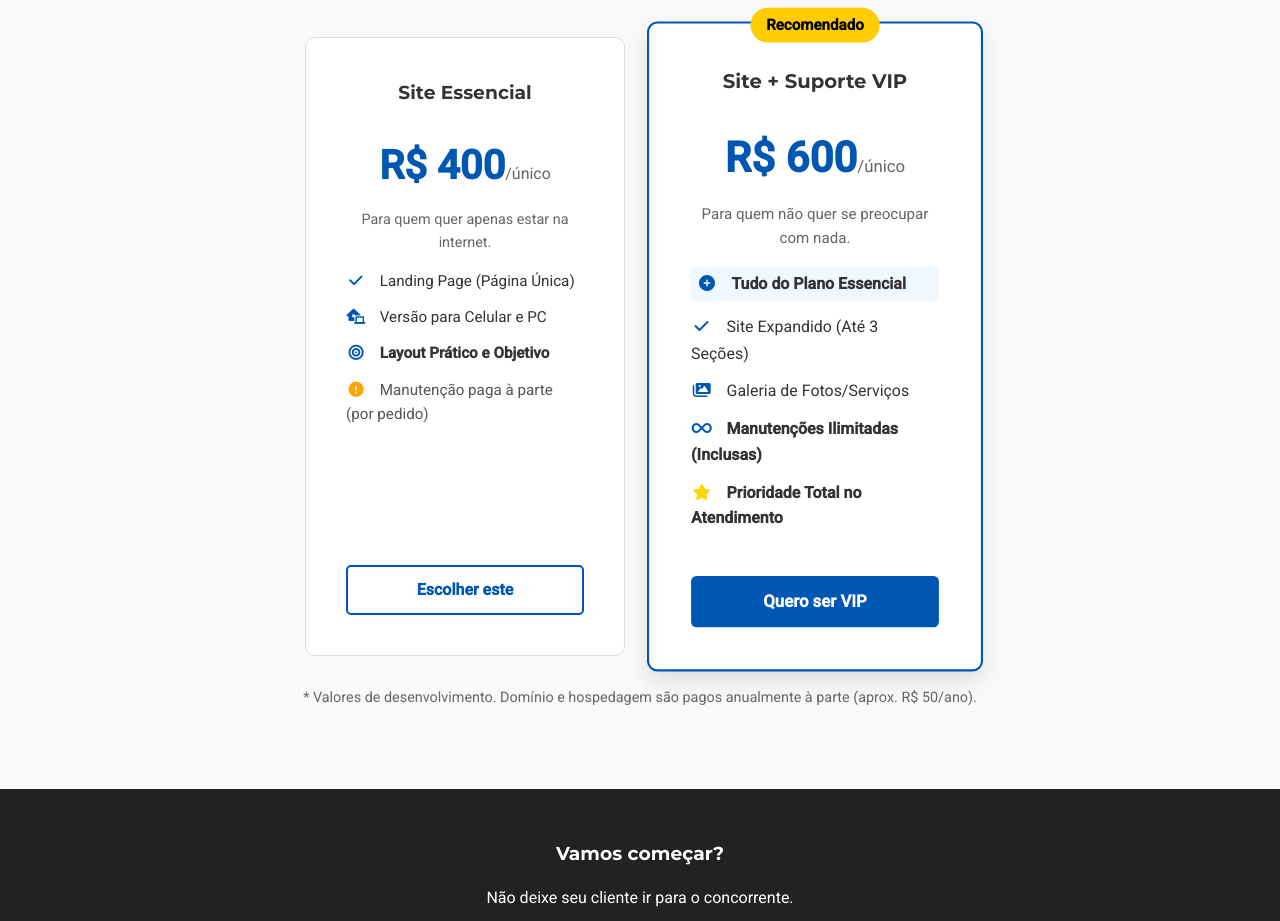
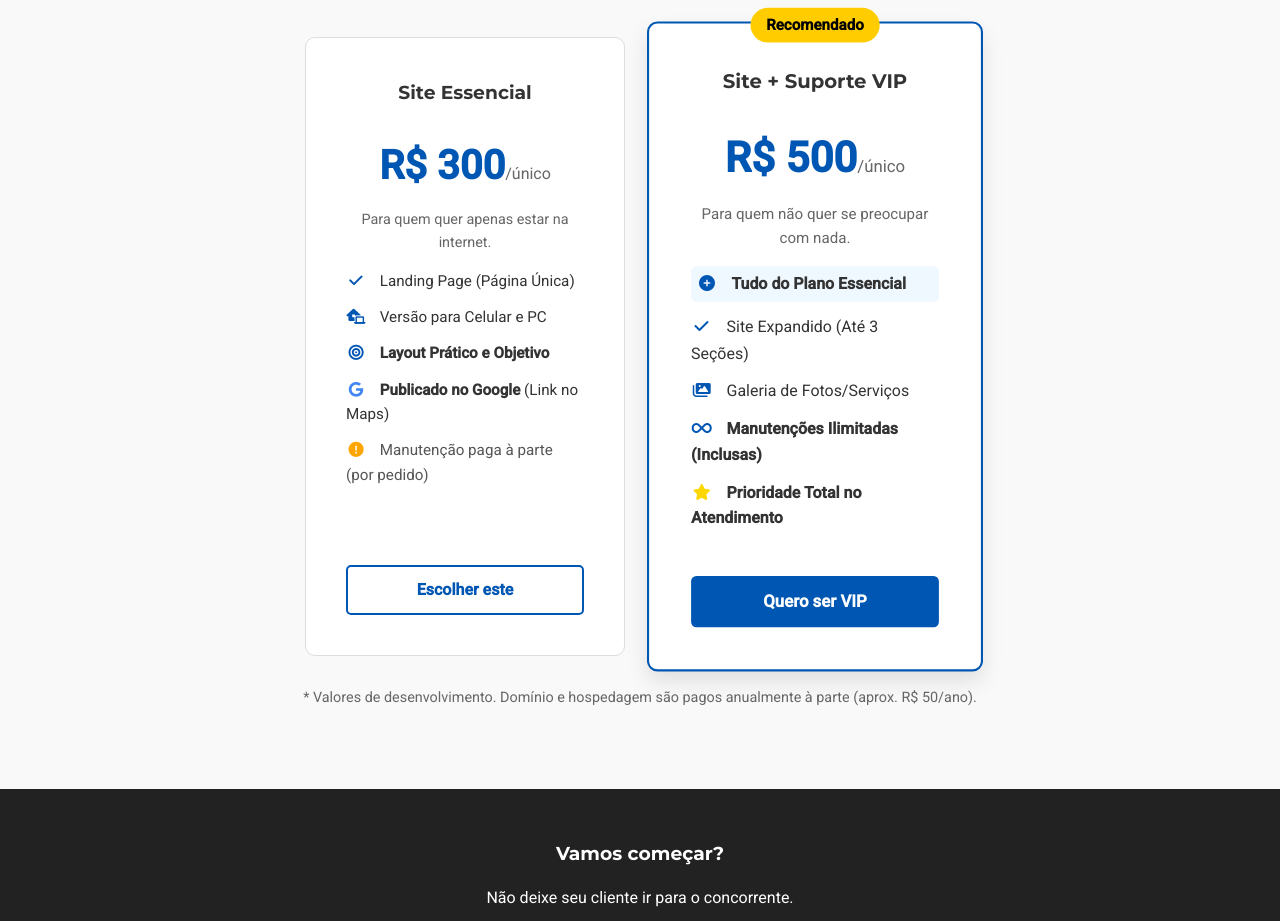
Before and after one commit to GuilhermeRighi09/SiteVendas, a plain HTML site: page index.html in a window 1280 px wide. Shown: the part 2640-3561 px from the top of the page. Drawn offline with Linux system fonts and the light colour scheme.

Commit message:
Add files via upload

```diff
--- a/index.html
+++ b/index.html
@@ -138,12 +138,15 @@
 
                 <div class="price-card">
                     <h3>Site Essencial</h3>
-                    <div class="price">R$ 400<span>/único</span></div>
+                    <div class="price">R$ 300<span>/único</span></div>
                     <p style="font-size: 0.9rem; color: #666; margin-bottom: 15px;">Para quem quer apenas estar na internet.</p>
                     <ul>
                         <li><i class="fas fa-check"></i> Landing Page (Página Única)</li>
                         <li><i class="fas fa-laptop-house"></i> Versão para Celular e PC</li>
                         <li><i class="fas fa-bullseye"></i> <strong>Layout Prático e Objetivo</strong></li>
+
+                        <li><i class="fab fa-google" style="color: #4285F4;"></i> <strong>Publicado no Google</strong> (Link no Maps)</li>
+
                         <li style="color: #555;"><i class="fas fa-exclamation-circle" style="color: orange;"></i> Manutenção paga à parte (por pedido)</li>
                     </ul>
                     <a href="https://wa.me/5519991650812?text=Tenho%20interesse%20no%20Plano%20Essencial" class="btn-outline">Escolher este</a>
@@ -152,7 +155,7 @@
                 <div class="price-card featured">
                     <div class="badge">Recomendado</div>
                     <h3>Site + Suporte VIP</h3>
-                    <div class="price">R$ 600<span>/único</span></div>
+                    <div class="price">R$ 500<span>/único</span></div>
                     <p style="font-size: 0.9rem; color: #666; margin-bottom: 15px;">Para quem não quer se preocupar com nada.</p>
                     <ul>
                         <li style="font-weight: bold; color: #333; background: #f0f8ff; padding: 5px; border-radius: 5px;"><i class="fas fa-plus-circle" style="color: var(--primary-color);"></i> Tudo do Plano Essencial</li>
```
